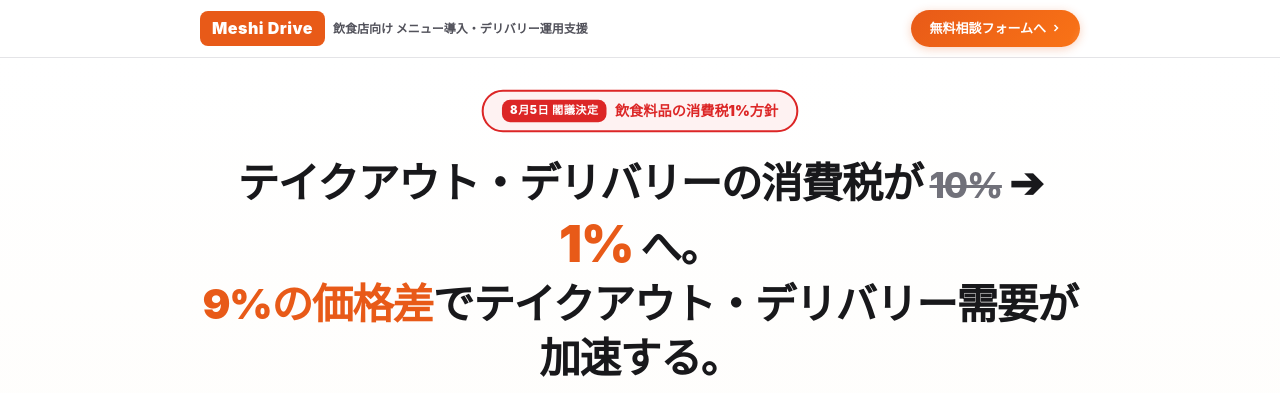
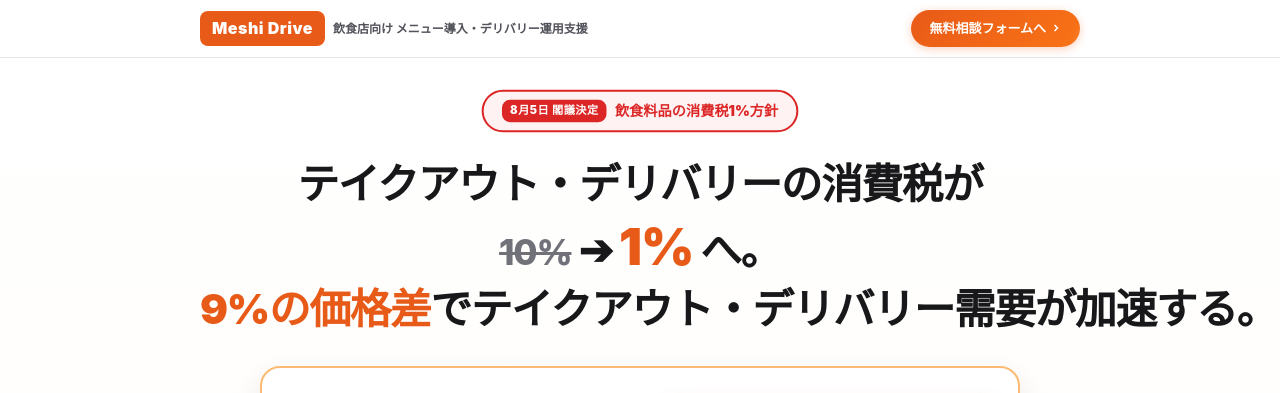
Before and after one commit to tkgsunshine/meshi-drive-lp, a website: page index.html in a window 1280 px wide. Shown: the top 393 px of the page. Drawn offline with Linux system fonts and the light colour scheme.

Commit message:
Fix hero catchphrase line wrapping with hero-phrase inline-block units

```diff
--- a/css/style.css
+++ b/css/style.css
@@ -291,10 +291,15 @@ button, input, select, textarea {
 .hero-catch {
   font-size: 2.6rem;
   font-weight: 900;
-  line-height: 1.3;
+  line-height: 1.35;
   color: var(--dark);
   letter-spacing: -0.03em;
   margin-bottom: 28px;
+}
+
+.hero-phrase {
+  display: inline-block;
+  white-space: nowrap;
 }
 
 .hero-catch .num-highlight {
--- a/index.html
+++ b/index.html
@@ -37,8 +37,9 @@
       </div>
 
       <h1 class="hero-catch">
-        テイクアウト・デリバリーの消費税が <span class="old-num">10%</span> ➔ <span class="num-highlight">1%</span> へ。<br>
-        <span style="color: var(--primary);">9%の価格差</span>でテイクアウト・デリバリー需要が加速する。
+        <span class="hero-phrase">テイクアウト・デリバリーの消費税が</span>
+        <span class="hero-phrase"><span class="old-num">10%</span> ➔ <span class="num-highlight">1%</span> へ。</span><br>
+        <span class="hero-phrase"><span style="color: var(--primary);">9%の価格差</span>でテイクアウト・デリバリー需要が加速する。</span>
       </h1>
 
       <!-- 10% → 1% 激変インパクト比較カード -->
```
Also changed, not shown: dist/css/style.css, dist/index.html.
